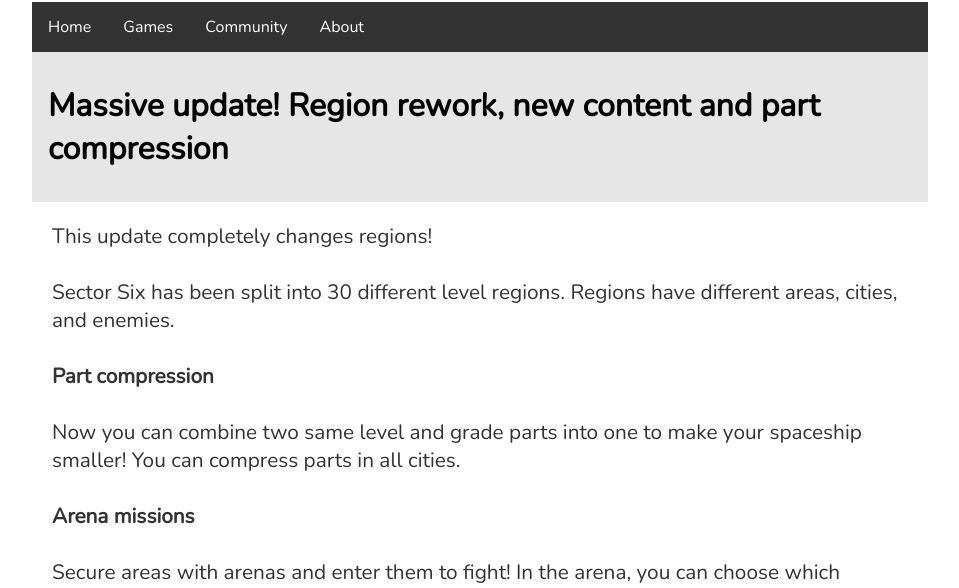
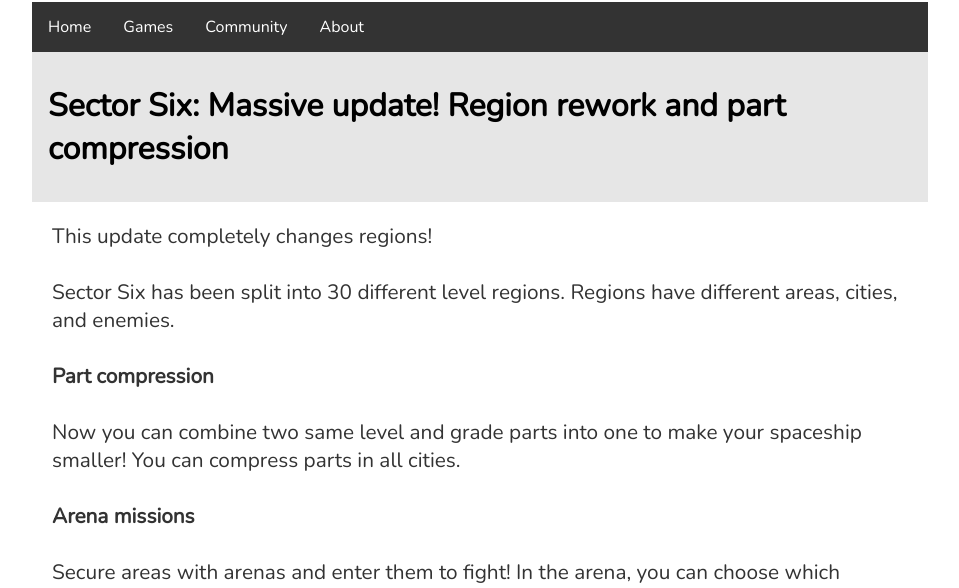
Before and after one commit to Phoebe3663/Zuurix.github.io, a Jekyll site: the page built from _posts/2017-11-18-090-update.md, in a window 1280 px wide and 900 px high, cut to the strip 312-900 px from the top of the window. Shown: the whole strip, without its empty margins (160-1119 px from the left). Built offline with Jekyll 4.4.1, drawn with Linux system fonts in a browser that asks for light colours; comment, search, counter and statistics services are not loaded.

Commit message:
Update 2017-11-18-090-update.md

```diff
--- a/_posts/2017-11-18-090-update.md
+++ b/_posts/2017-11-18-090-update.md
@@ -1,6 +1,6 @@
 ---
 layout: post
-title: "Massive update! Region rework, new content and part compression"
+title: "Sector Six: Massive update! Region rework and part compression"
 date: 2017-11-18
 ---
 
```
